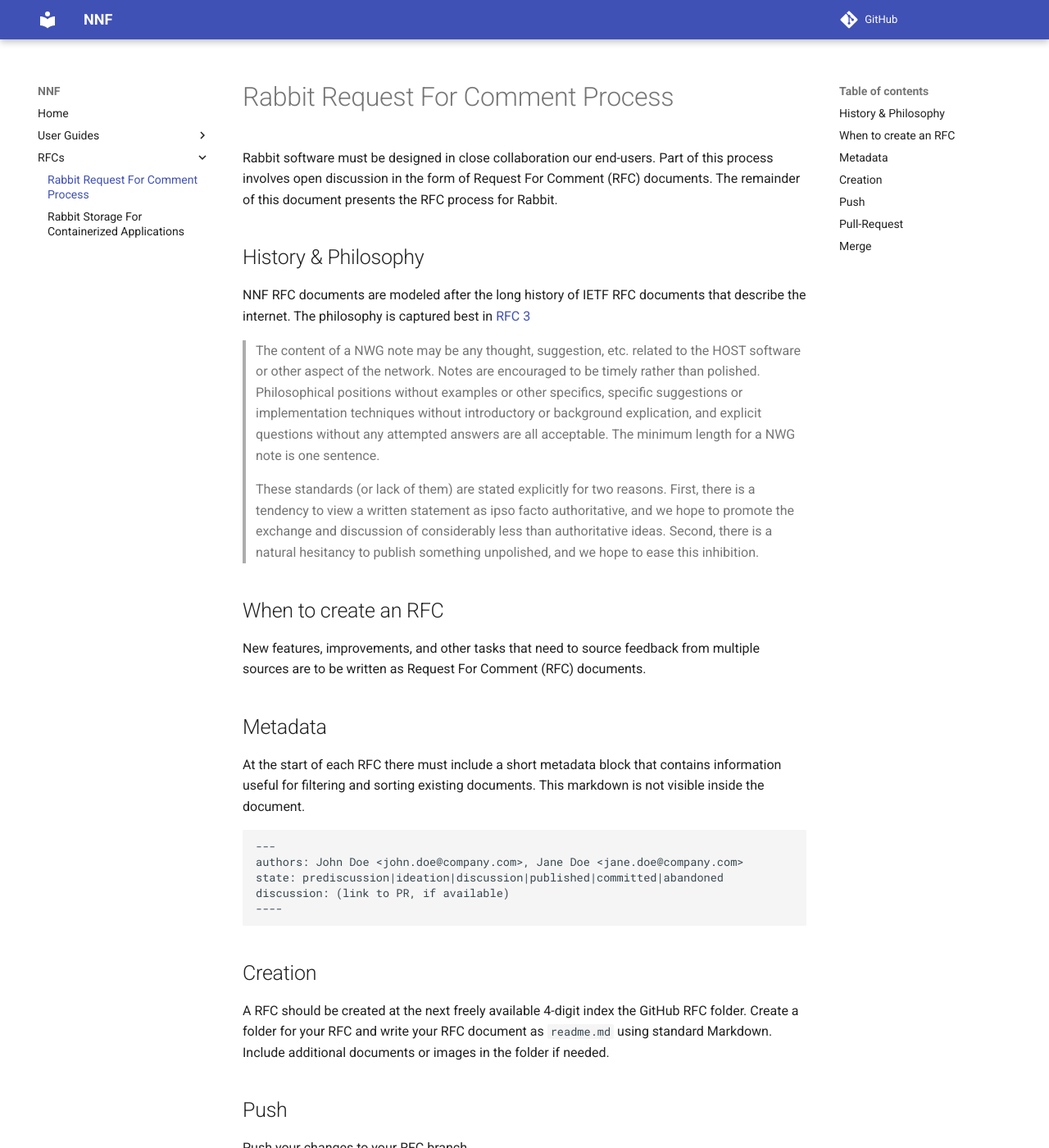
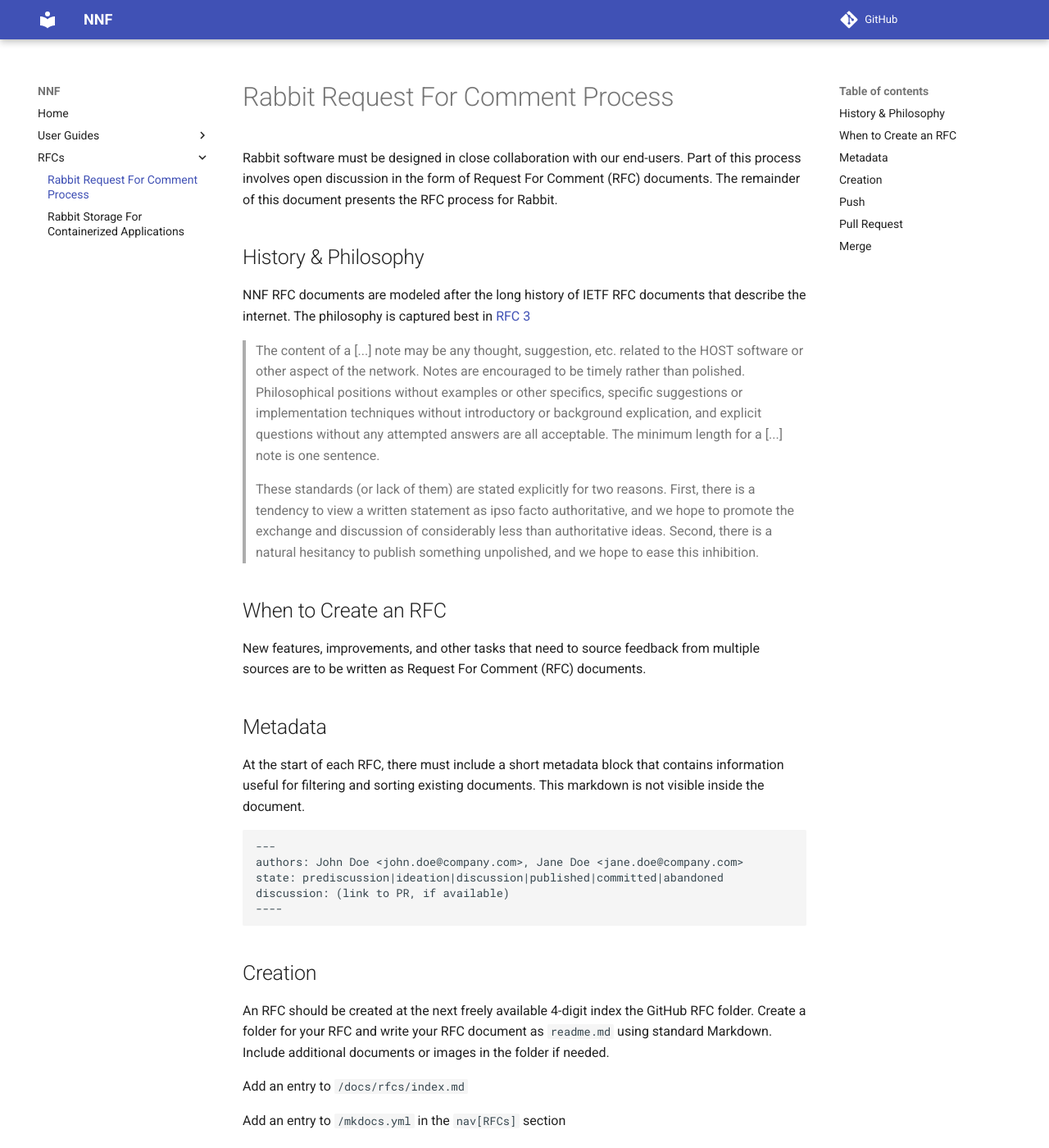
Before and after one commit to NearNodeFlash/NearNodeFlash.github.io, an MkDocs documentation site: the page built from docs/rfcs/0001/readme.md, in a window 1280 px wide and 1400 px high. Shown: the whole window at 82% size. Built offline with MkDocs 1.6.1 and Material for MkDocs 9.7.7, drawn with Linux system fonts in a browser that asks for light colours; comment, search, counter and statistics services are not loaded; some of the changed text lies outside the part shown.

Commit message:
address pr comments
Signed-off-by: Nate Roiger <nate.roiger@hpe.com>

````diff
--- a/docs/rfcs/0001/readme.md
+++ b/docs/rfcs/0001/readme.md
@@ -1,20 +1,20 @@
 Rabbit Request For Comment Process
 ==================================
 
-Rabbit software must be designed in close collaboration our end-users. Part of this process involves open discussion in the form of Request For Comment (RFC) documents. The remainder of this document presents the RFC process for Rabbit.
+Rabbit software must be designed in close collaboration with our end-users. Part of this process involves open discussion in the form of Request For Comment (RFC) documents. The remainder of this document presents the RFC process for Rabbit.
 
 History & Philosophy
 -------------------
 
 NNF RFC documents are modeled after the long history of IETF RFC documents that describe the internet. The philosophy is captured best in [RFC 3](https://www.rfc-editor.org/rfc/rfc3)
 
-> The content of a NWG note may be any thought, suggestion, etc. related to
+> The content of a [...] note may be any thought, suggestion, etc. related to
 the HOST software or other aspect of the network.  Notes are encouraged to
 be timely rather than polished.  Philosophical positions without examples
 or other specifics, specific suggestions or implementation techniques
 without introductory or background explication, and explicit questions
 without any attempted answers are all acceptable.  The minimum length for
-a NWG note is one sentence.
+a [...] note is one sentence.
 >
 > These standards (or lack of them) are stated explicitly for two reasons.
 First, there is a tendency to view a written statement as ipso facto
@@ -24,13 +24,13 @@
 inhibition.
 
 
-When to create an RFC
+When to Create an RFC
 ---------------------
 New features, improvements, and other tasks that need to source feedback from multiple sources are to be written as Request For Comment (RFC) documents.
 
 Metadata
 --------
-At the start of each RFC there must include a short metadata block that contains information useful for filtering and sorting existing documents. This markdown is not visible inside the document.
+At the start of each RFC, there must include a short metadata block that contains information useful for filtering and sorting existing documents. This markdown is not visible inside the document.
 
 ```
 ---
@@ -43,7 +43,11 @@
 Creation
 ---------
 
-A RFC should be created at the next freely available 4-digit index the GitHub RFC folder. Create a folder for your RFC and write your RFC document as `readme.md` using standard Markdown. Include additional documents or images in the folder if needed.
+An RFC should be created at the next freely available 4-digit index the GitHub RFC folder. Create a folder for your RFC and write your RFC document as `readme.md` using standard Markdown. Include additional documents or images in the folder if needed.
+
+Add an entry to `/docs/rfcs/index.md`
+
+Add an entry to `/mkdocs.yml` in the `nav[RFCs]` section
 
 Push
 ----
@@ -55,7 +59,7 @@
 git push origin ####
 ```
 
-Pull-Request
+Pull Request
 ------------
 Submit a PR for your branch. This will open your RFC to comments. Add those individuals who are interested in your RFC as reviewers.
 
````
